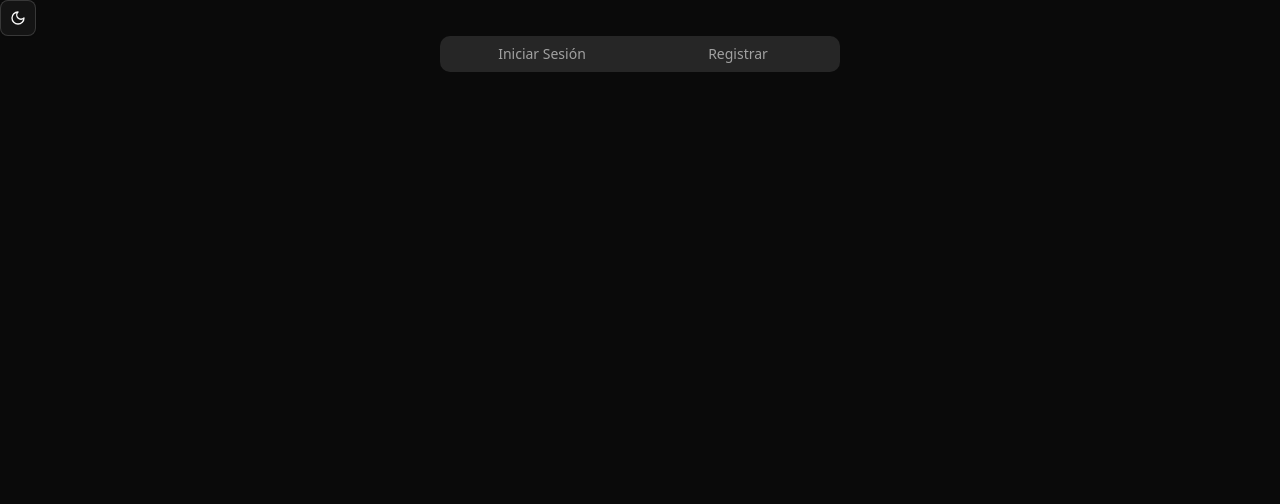
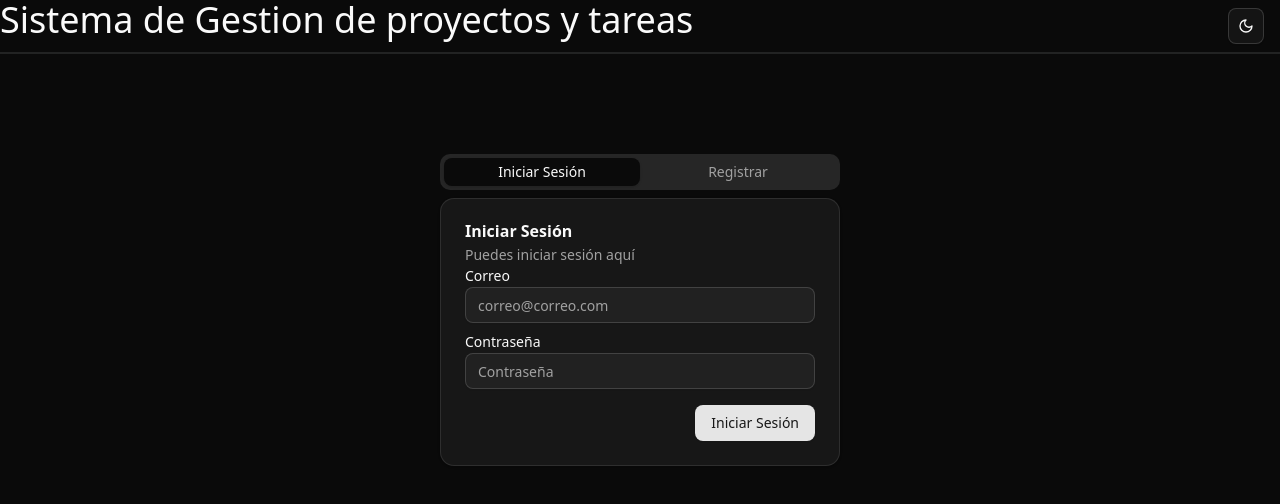
Before and after one commit to jotade13/project-system-frontend, a React (Vite) app: page /login in a window 1280 px wide. Shown: the top 504 px of the page. Built offline with nearby package versions, Linux system fonts and the light colour scheme.

Commit message:
fixed header component, submit button login was moved on the right

```diff
--- a/src/components/Header.tsx
+++ b/src/components/Header.tsx
@@ -1,6 +1,7 @@
 import {useNavigate } from "react-router";
 import { ModeToggle } from "./mode-toggle";
 import { Button } from "./ui/button";
+import { getAuthToken } from "../util/auth";
 const Header = () => {
     const navigate = useNavigate();
 
@@ -10,13 +11,13 @@ const Header = () => {
     }
 
     return (
-    <header className="flex w-full">
+    <header className="flex w-full border-b-2">
         <p className="text-4xl w-full">
             Sistema de Gestion de proyectos y tareas
         </p>
         <div className="flex mr-4 my-2 space-x-3">
-            <ModeToggle/>
-            <Button onClick={handleLogout}>Salir</Button>
+            <ModeToggle />
+            {getAuthToken() && <Button onClick={handleLogout}>Salir</Button> }
         </div>
     </header>
     )
--- a/src/components/login/LoginForm.tsx
+++ b/src/components/login/LoginForm.tsx
@@ -48,7 +48,7 @@ const LoginForm = () => {
                         <InputLabel name="password" label="Contraseña" placeholder="Contraseña" type="password" />
                      </CardContent>
                     <CardFooter>
-                        {!isPending ? <Button type="submit">Iniciar Sesión</Button> : <p>Cargando</p> }
+                        {!isPending ? <Button className="flex" type="submit">Iniciar Sesión</Button> : <p>Cargando</p> }
                 </CardFooter>
                 </form>
             </Card>
--- a/src/components/login/RegisterForm.tsx
+++ b/src/components/login/RegisterForm.tsx
@@ -41,7 +41,7 @@ const navigate = useNavigate();
                             <InputLabel name="password_confirmation" label="Confirmar contraseña" placeholder="Contraseña" type="password" />
                     </CardContent>
                     <CardFooter>
-                        <Button type="sbumit">Registrarse</Button>
+                        <Button type="submit">Registrarse</Button>
                     </CardFooter>
                 </form>
             </Card>
--- a/src/components/mode-toggle.tsx
+++ b/src/components/mode-toggle.tsx
@@ -9,7 +9,7 @@ import {
 } from "../components/ui/dropdown-menu"
 import { useTheme } from "../components/theme-provider"
 
-export function ModeToggle() {
+export function ModeToggle(className:string) {
   const { setTheme } = useTheme()
 
   return (
--- a/src/components/ui/card.tsx
+++ b/src/components/ui/card.tsx
@@ -20,7 +20,7 @@ function CardHeader({ className, ...props }: React.ComponentProps<"div">) {
     <div
       data-slot="card-header"
       className={cn(
-        "@container/card-header grid auto-rows-min grid-rows-[auto_auto] items-start gap-1.5 px-6 has-data-[slot=card-action]:grid-cols-[1fr_auto] [.border-b]:pb-6",
+        "@container/card-oheader grid auto-rows-min grid-rows-[auto_auto] items-start gap-1.5 px-6 has-data-[slot=card-action]:grid-cols-[1fr_aut] [.border-b]:pb-6 mb-1",
         className
       )}
       {...props}
@@ -75,7 +75,7 @@ function CardFooter({ className, ...props }: React.ComponentProps<"div">) {
   return (
     <div
       data-slot="card-footer"
-      className={cn("flex items-center px-6 [.border-t]:pt-6", className)}
+      className={cn("flex justify-end px-6 [.border-t]:pt-6 mt-4", className)}
       {...props}
     />
   )
--- a/src/layouts/GuestLayout.tsx
+++ b/src/layouts/GuestLayout.tsx
@@ -1,10 +1,10 @@
 import { Outlet} from "react-router";
-import { ModeToggle } from "../components/mode-toggle";
+import Header from "../components/Header";
 
 const GuestLayout =  () => {
 
     return (<>
-        <ModeToggle/>
+        <Header />
         <Outlet />
     </>)
 }
--- a/src/pages/Login.tsx
+++ b/src/pages/Login.tsx
@@ -8,7 +8,7 @@ import RegisterForm from "../components/login/RegisterForm"
 
 const Login =  () => {
     return (
-        <Tabs defaultValue="account" className="w-[400px] h-full justify-center self-center m-auto m">
+        <Tabs defaultValue="login" className="mt-[100px] w-[400px] h-full justify-center self-center m-auto">
             <TabsList className="grid w-full grid-cols-2">
                 <TabsTrigger value="login">Iniciar Sesión</TabsTrigger>
                 <TabsTrigger value="register">Registrar</TabsTrigger>
--- a/src/router.ts
+++ b/src/router.ts
@@ -39,6 +39,7 @@ const router = createBrowserRouter([
         loader: checkUnauthLoader,
         children: [
             {
+                index: true,
                 path: "/login",
                 Component: Login,
             }
```
